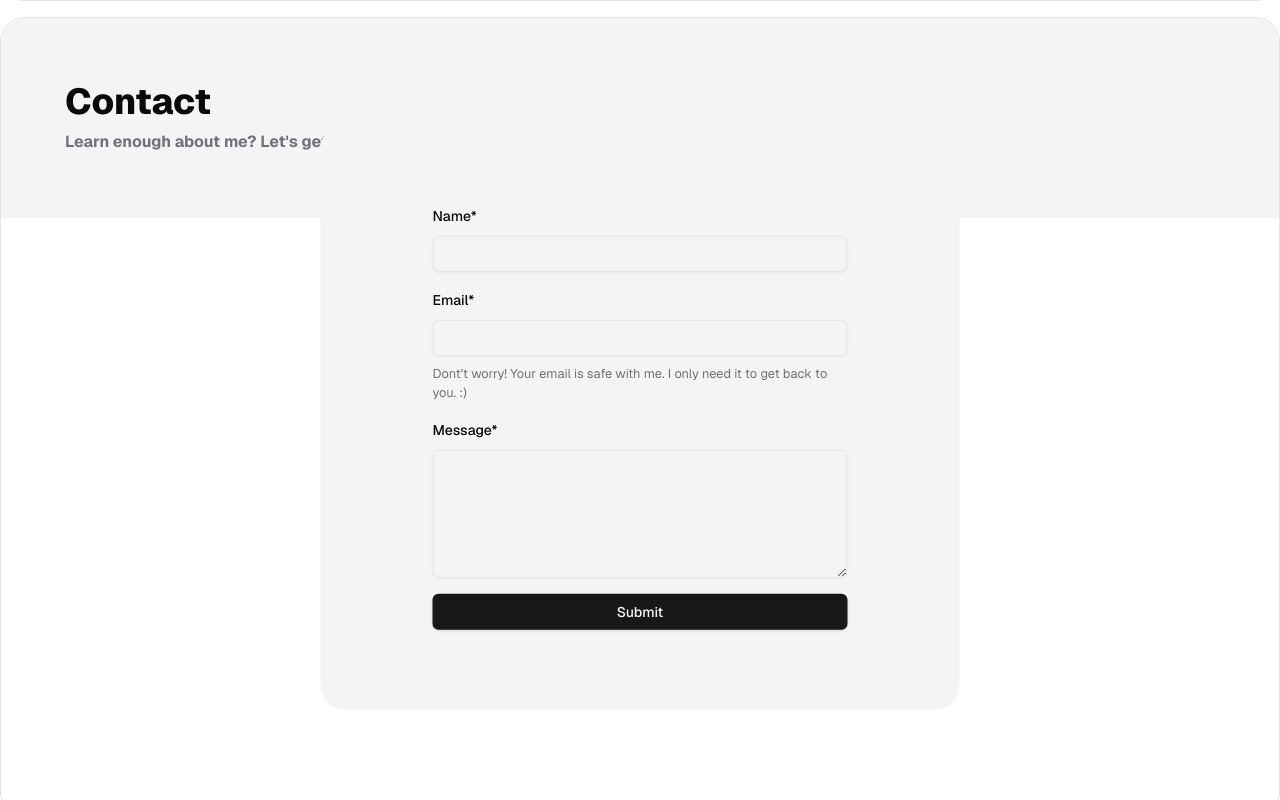
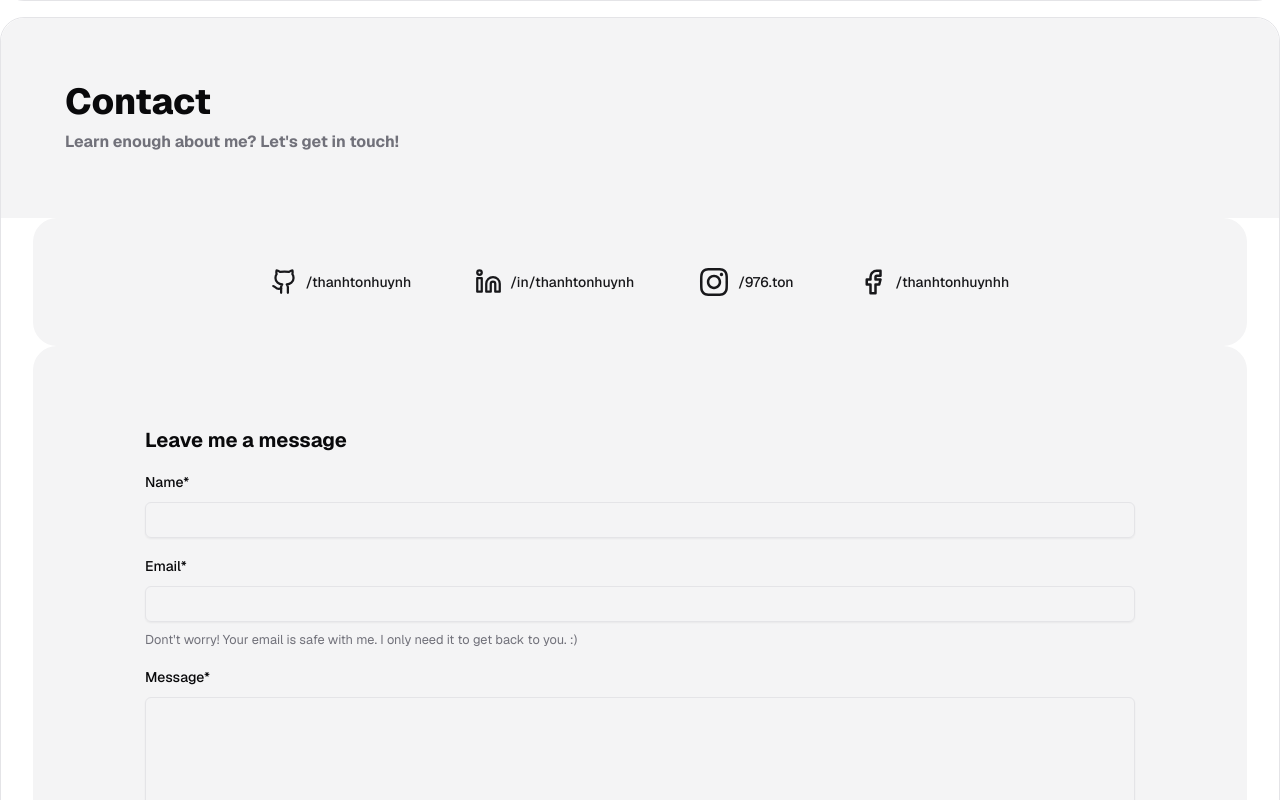
Before and after one commit to thanhtonhuynh/portfolio, a Next.js app: page / in a window 1280 px wide. Shown: the part 4300-5100 px from the top of the page. Built offline with nearby package versions, Linux system fonts and the light colour scheme.

Commit message:
add social

```diff
--- a/src/components/contact/Contact.tsx
+++ b/src/components/contact/Contact.tsx
@@ -1,8 +1,12 @@
 import { ContactForm } from "./ContactForm";
+import { Socials } from "./Socials";
 
 export function Contact() {
   return (
-    <section id="contact" className="relative mb-4 flex min-h-screen flex-col rounded-3xl border">
+    <section
+      id="contact"
+      className="relative mb-8 flex min-h-screen flex-col justify-between rounded-3xl border"
+    >
       <h2 className="w-full space-y-2 rounded-t-3xl bg-muted p-16 text-4xl font-extrabold">
         <p>Contact</p>
         <p className="text-base font-bold text-muted-foreground">
@@ -10,7 +14,12 @@ export function Contact() {
         </p>
       </h2>
 
-      <div className="absolute left-1/2 top-1/2 flex -translate-x-1/2 -translate-y-1/2 flex-col space-y-4 rounded-3xl bg-muted p-20 px-28">
+      <div className="mx-8 rounded-3xl bg-muted p-10">
+        <Socials />
+      </div>
+
+      <div className="mx-8 mb-4 flex flex-col space-y-4 rounded-3xl bg-muted p-20 px-28">
+        <h3 className="text-xl font-bold">Leave me a message</h3>
         <ContactForm />
       </div>
     </section>
--- /dev/null
+++ b/src/components/contact/Socials.tsx
@@ -0,0 +1,47 @@
+import Link from "next/link";
+import { FaInstagram } from "react-icons/fa6";
+import { LuGithub, LuLinkedin } from "react-icons/lu";
+import { TbBrandFacebook } from "react-icons/tb";
+import { Button } from "../ui/button";
+
+export function Socials() {
+  return (
+    <ul className="flex items-stretch justify-center gap-8">
+      <li>
+        <Button variant={`link`} className="h-full" asChild>
+          <Link href="https://github.com/thanhtonhuynh" target="_blank">
+            <LuGithub size={27} />
+            /thanhtonhuynh
+          </Link>
+        </Button>
+      </li>
+
+      <li>
+        <Button variant={`link`} className="h-full" asChild>
+          <Link href="https://www.linkedin.com/in/thanhtonhuynh/" target="_blank">
+            <LuLinkedin size={27} />
+            /in/thanhtonhuynh
+          </Link>
+        </Button>
+      </li>
+
+      <li>
+        <Button variant={`link`} className="h-full" asChild>
+          <Link href="https://www.instagram.com/976.ton/" target="_blank">
+            <FaInstagram size={32} />
+            /976.ton
+          </Link>
+        </Button>
+      </li>
+
+      <li>
+        <Button variant={`link`} className="h-full" asChild>
+          <Link href="https://www.facebook.com/thanhtonhuynhh" target="_blank">
+            <TbBrandFacebook size={30} />
+            /thanhtonhuynhh
+          </Link>
+        </Button>
+      </li>
+    </ul>
+  );
+}
--- a/src/components/ui/button.tsx
+++ b/src/components/ui/button.tsx
@@ -1,22 +1,19 @@
-import * as React from "react"
-import { Slot } from "@radix-ui/react-slot"
-import { cva, type VariantProps } from "class-variance-authority"
+import { Slot } from "@radix-ui/react-slot";
+import { cva, type VariantProps } from "class-variance-authority";
+import * as React from "react";
 
-import { cn } from "@/lib/utils"
+import { cn } from "@/lib/utils";
 
 const buttonVariants = cva(
-  "inline-flex items-center justify-center gap-2 whitespace-nowrap rounded-md text-sm font-medium transition-colors focus-visible:outline-none focus-visible:ring-1 focus-visible:ring-ring disabled:pointer-events-none disabled:opacity-50 [&_svg]:pointer-events-none [&_svg]:size-4 [&_svg]:shrink-0",
+  "inline-flex items-center justify-center gap-2 whitespace-nowrap rounded-md text-sm font-medium transition-colors focus-visible:outline-none focus-visible:ring-1 focus-visible:ring-ring disabled:pointer-events-none disabled:opacity-50 [&_svg]:pointer-events-none [&_svg]:shrink-0",
   {
     variants: {
       variant: {
-        default:
-          "bg-primary text-primary-foreground shadow hover:bg-primary/90",
-        destructive:
-          "bg-destructive text-destructive-foreground shadow-sm hover:bg-destructive/90",
+        default: "bg-primary text-primary-foreground shadow hover:bg-primary/90",
+        destructive: "bg-destructive text-destructive-foreground shadow-sm hover:bg-destructive/90",
         outline:
           "border border-input bg-background shadow-sm hover:bg-accent hover:text-accent-foreground",
-        secondary:
-          "bg-secondary text-secondary-foreground shadow-sm hover:bg-secondary/80",
+        secondary: "bg-secondary text-secondary-foreground shadow-sm hover:bg-secondary/80",
         ghost: "hover:bg-accent hover:text-accent-foreground",
         link: "text-primary underline-offset-4 hover:underline",
       },
@@ -31,27 +28,23 @@ const buttonVariants = cva(
       variant: "default",
       size: "default",
     },
-  }
-)
+  },
+);
 
 export interface ButtonProps
   extends React.ButtonHTMLAttributes<HTMLButtonElement>,
     VariantProps<typeof buttonVariants> {
-  asChild?: boolean
+  asChild?: boolean;
 }
 
 const Button = React.forwardRef<HTMLButtonElement, ButtonProps>(
   ({ className, variant, size, asChild = false, ...props }, ref) => {
-    const Comp = asChild ? Slot : "button"
+    const Comp = asChild ? Slot : "button";
     return (
-      <Comp
-        className={cn(buttonVariants({ variant, size, className }))}
-        ref={ref}
-        {...props}
-      />
-    )
-  }
-)
-Button.displayName = "Button"
+      <Comp className={cn(buttonVariants({ variant, size, className }))} ref={ref} {...props} />
+    );
+  },
+);
+Button.displayName = "Button";
 
-export { Button, buttonVariants }
+export { Button, buttonVariants };
```
